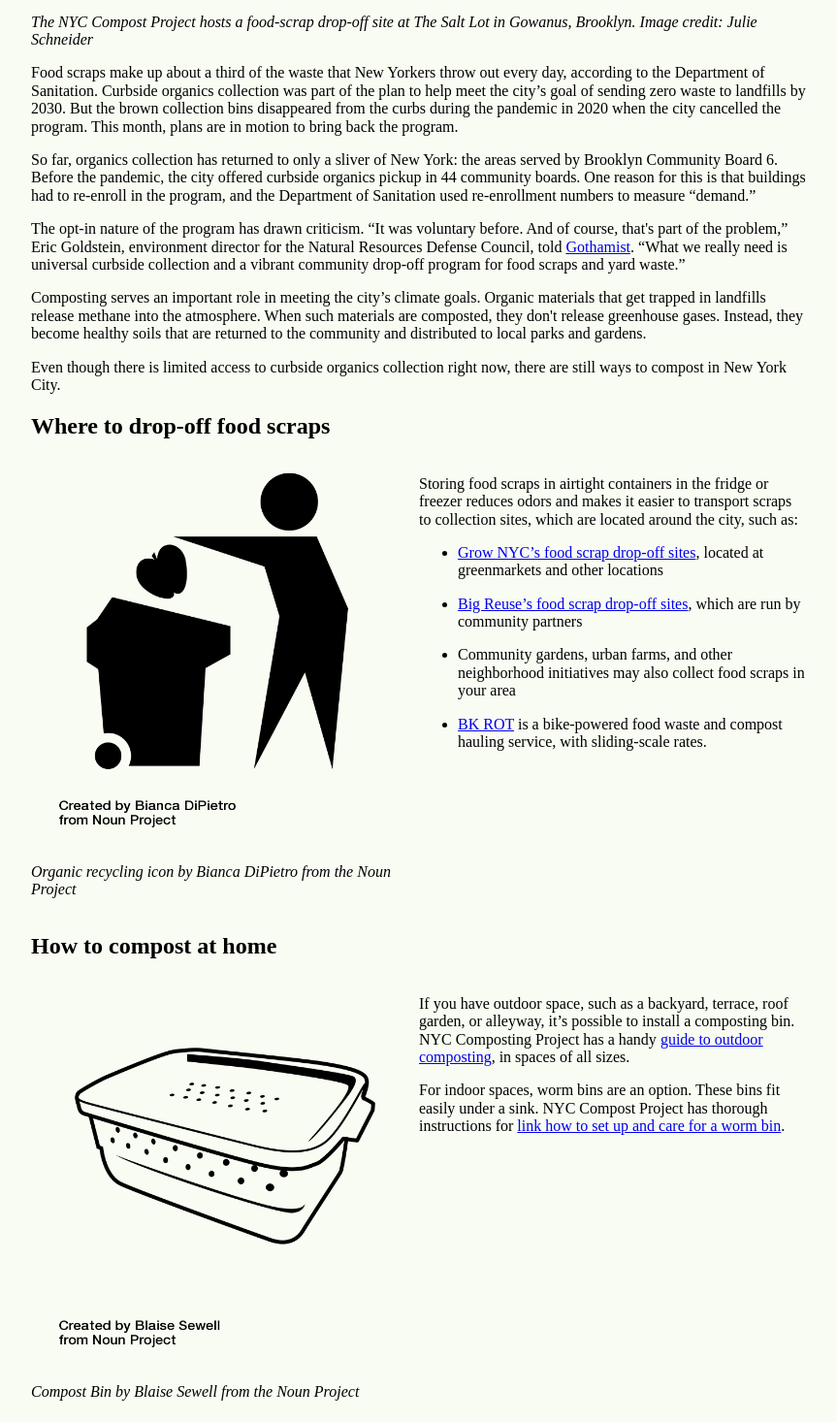
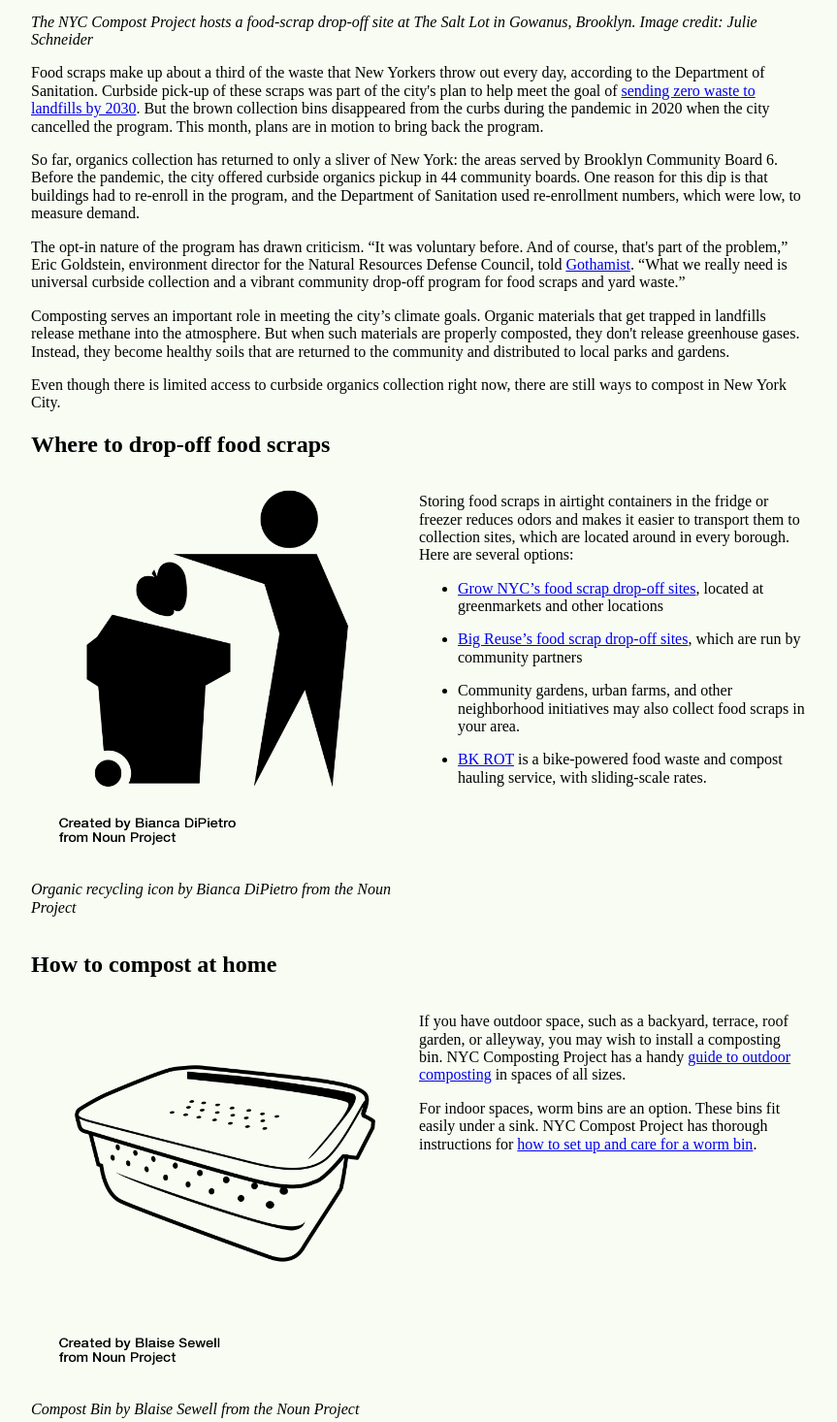
Before and after one commit to jss-21/flex, a plain HTML site: page index.html in a window 1280 px wide. Shown: the part 702-2168 px from the top of the page at 97% size, without its empty margins (8-871 px from the left). Drawn offline with nearby package versions, Linux system fonts and the light colour scheme.

Commit message:
Add files via upload

```diff
--- a/index.html
+++ b/index.html
@@ -41,13 +41,13 @@
 
 
 <div class="container">
-    <p> Food scraps make up about a third of the waste that New Yorkers throw out every day, according to the Department of Sanitation. Curbside organics collection was part of the plan to help meet the city’s goal of sending zero waste to landfills by 2030. But the brown collection bins disappeared from the curbs during the pandemic in 2020 when the city cancelled the program. This month, plans are in motion to bring back the program.</p>
+    <p> Food scraps make up about a third of the waste that New Yorkers throw out every day, according to the Department of Sanitation. Curbside pick-up of these scraps was part of the city's plan to help meet the goal of <a href="http://www.nyc.gov/html/onenyc/downloads/pdf/publications/OneNYC.pdf#page=178">sending zero waste to landfills by 2030</a>. But the brown collection bins disappeared from the curbs during the pandemic in 2020 when the city cancelled the program. This month, plans are in motion to bring back the program.</p>
 
-<p>So far, organics collection has returned to only a sliver of New York: the areas served by Brooklyn Community Board 6. Before the pandemic, the city offered curbside organics pickup in 44 community boards. One reason for this is that buildings had to re-enroll in the program, and the Department of Sanitation used re-enrollment numbers to measure “demand.”</p>
+<p>So far, organics collection has returned to only a sliver of New York: the areas served by Brooklyn Community Board 6. Before the pandemic, the city offered curbside organics pickup in 44 community boards. One reason for this dip is that buildings had to re-enroll in the program, and the Department of Sanitation used re-enrollment numbers, which were low, to measure demand.</p>
 
 <p>The opt-in nature of the program has drawn criticism. “It was voluntary before. And of course, that's part of the problem,” Eric Goldstein, environment director for the Natural Resources Defense Council, told <a href="https://gothamist.com/news/new-york-city-is-reviving-curbside-composting-critics-say-its-a-step-back">Gothamist</a>. “What we really need is universal curbside collection and a vibrant community drop-off program for food scraps and yard waste.”</p>
 
-<p>Composting serves an important role in meeting the city’s climate goals. Organic materials that get trapped in landfills release methane into the atmosphere. When such materials are composted, they don't release greenhouse gases. Instead, they become healthy soils that are returned to the community and distributed to local parks and gardens.</p>
+<p>Composting serves an important role in meeting the city’s climate goals. Organic materials that get trapped in landfills release methane into the atmosphere. But when such materials are properly composted, they don't release greenhouse gases. Instead, they become healthy soils that are returned to the community and distributed to local parks and gardens.</p>
 
 <p>Even though there is limited access to curbside organics collection right now, there are still ways to compost in New York City.</p>
 
@@ -67,14 +67,14 @@
 
 <div class="container">
 
-<p> Storing food scraps in airtight containers in the fridge or freezer reduces odors and makes it easier to transport scraps to collection sites, which are located around the city, such as:</p>
+<p> Storing food scraps in airtight containers in the fridge or freezer reduces odors and makes it easier to transport them to collection sites, which are located around in every borough. Here are several options: </p>
 
 <ul>
 <p><li><a href="https://www.grownyc.org/compost">Grow NYC’s food scrap drop-off sites</a>, located at greenmarkets and other locations</li></p>
 
 <p><li><a href="https://www.bigreuse.org/service/what-to-compost/">Big Reuse’s food scrap drop-off sites</a>, which are run by community partners</li></p>
 
-<p><li>Community gardens, urban farms, and other neighborhood initiatives may also collect food scraps in your area</li></p>
+<p><li>Community gardens, urban farms, and other neighborhood initiatives may also collect food scraps in your area.</li></p>
 
 <p><li><a href="https://www.bkrot.org/">BK ROT</a> is a bike-powered food waste and compost hauling service, with sliding-scale rates. </li></p>
 </ul>
@@ -98,10 +98,10 @@
 <div class="container">
 
 <div>
-  <p>If you have outdoor space, such as a backyard, terrace, roof garden, or alleyway, it’s possible to install a composting bin. NYC Composting Project has a handy <a href="https://drive.google.com/file/d/1yFGju0-4ohTWMw6SUCOqIVGyBP9Li9oz/view"> guide to outdoor composting</a>, in spaces of all sizes.</p>
+  <p>If you have outdoor space, such as a backyard, terrace, roof garden, or alleyway, you may wish to install a composting bin. NYC Composting Project has a handy <a href="https://drive.google.com/file/d/1yFGju0-4ohTWMw6SUCOqIVGyBP9Li9oz/view"> guide to outdoor composting</a> in spaces of all sizes.</p>
 
 
-  <p>For indoor spaces, worm bins are an option. These bins fit easily under a sink. NYC Compost Project has thorough instructions for <a href="https://drive.google.com/file/d/1Hq0HjErxXSHj0QIypHUQT6nSMWtBIP0C/view">link how to set up and care for a worm bin</a>.</p>
+  <p>For indoor spaces, worm bins are an option. These bins fit easily under a sink. NYC Compost Project has thorough instructions for <a href="https://drive.google.com/file/d/1Hq0HjErxXSHj0QIypHUQT6nSMWtBIP0C/view"> how to set up and care for a worm bin</a>.</p>
 
 </div>
 </div>
@@ -120,13 +120,14 @@
 
 <div class="container">
 
-<p>The city’s organic collection will pick up all food waste and yard waste, including meat and fish scraps, bones, oily foods, shells from seafood, cheese, dairy products. However, most of the food scrap drop-off sites listed above do not have capacity to process these foods.</p>
+<p>The city’s organic collection will pick up all food waste and yard waste, including meat and fish scraps, bones, oily foods, shells from seafood, cheese, and dairy products. However, most of the food scrap drop-off sites listed above do not have capacity to process these foods.</p>
 
 <p>Food scrap drop-off sites most commonly accept these items:</p>
 <ul>
 <li>Fruit and vegetable scraps</li>
 <li>Leaves and grass clippings</li>
 <li>Coffee grounds and filters</li>
+<li>Tea leaves and paper tea bags</li>
 <li>Bread and grains</li>
 <li>Eggshells and nutshells</li>
 <li>Food-soiled paper towels and paper napkins</li>
@@ -137,7 +138,7 @@
 <li>Houseplants and potting soil</li>
 </ul>
 
-<p>Inorganic materials like fruit stickers, plastic bags, and plastic cutlery simply don’t biodegrade and, therefore, are not compostable. Cat litter, dog poop, diapers, and hygienic products should not be tossed in compost collection bins of any kind, either.</p>
+<p>Inorganic materials like fruit stickers, plastic bags, and plastic cutlery simply don’t biodegrade and, therefore, are not compostable. Cat litter, dog poop, diapers, and hygienic products should not be tossed in city compost collection bins of any kind, either.</p>
 
 
 </div>
```
